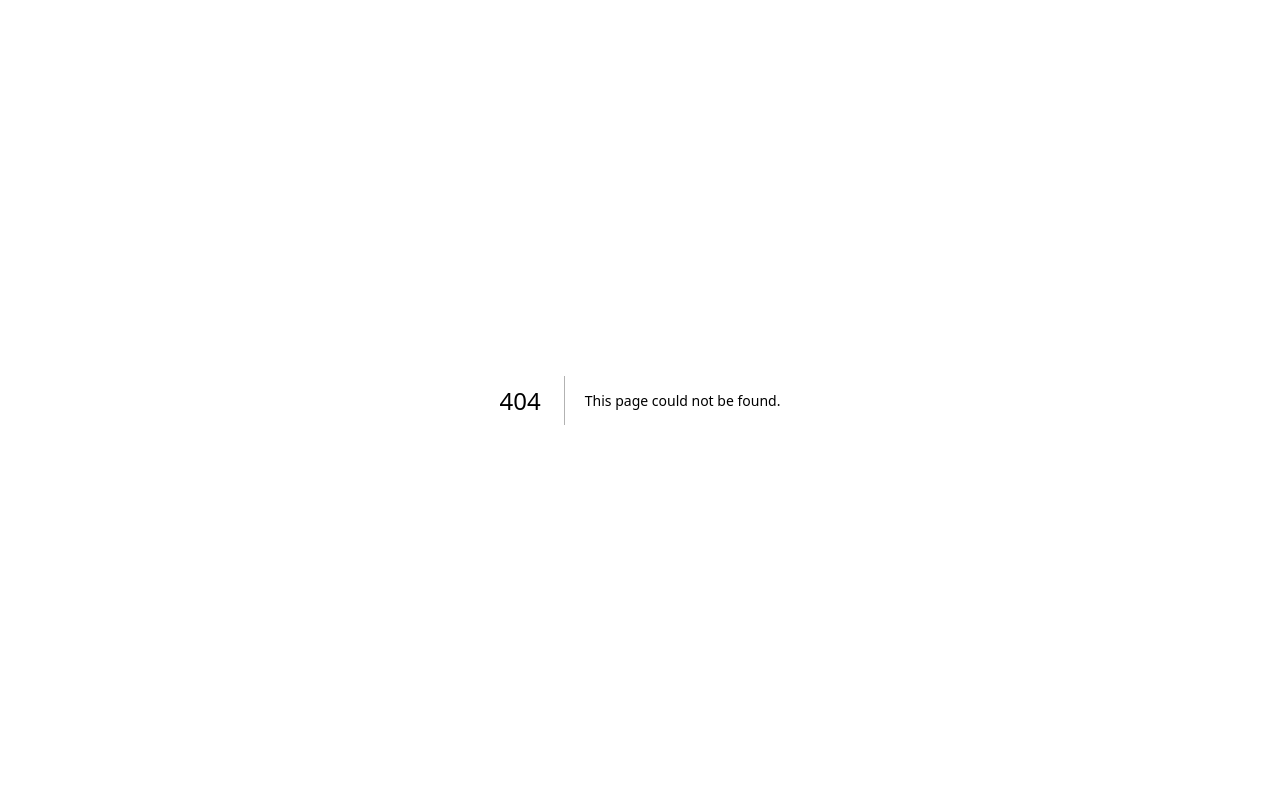
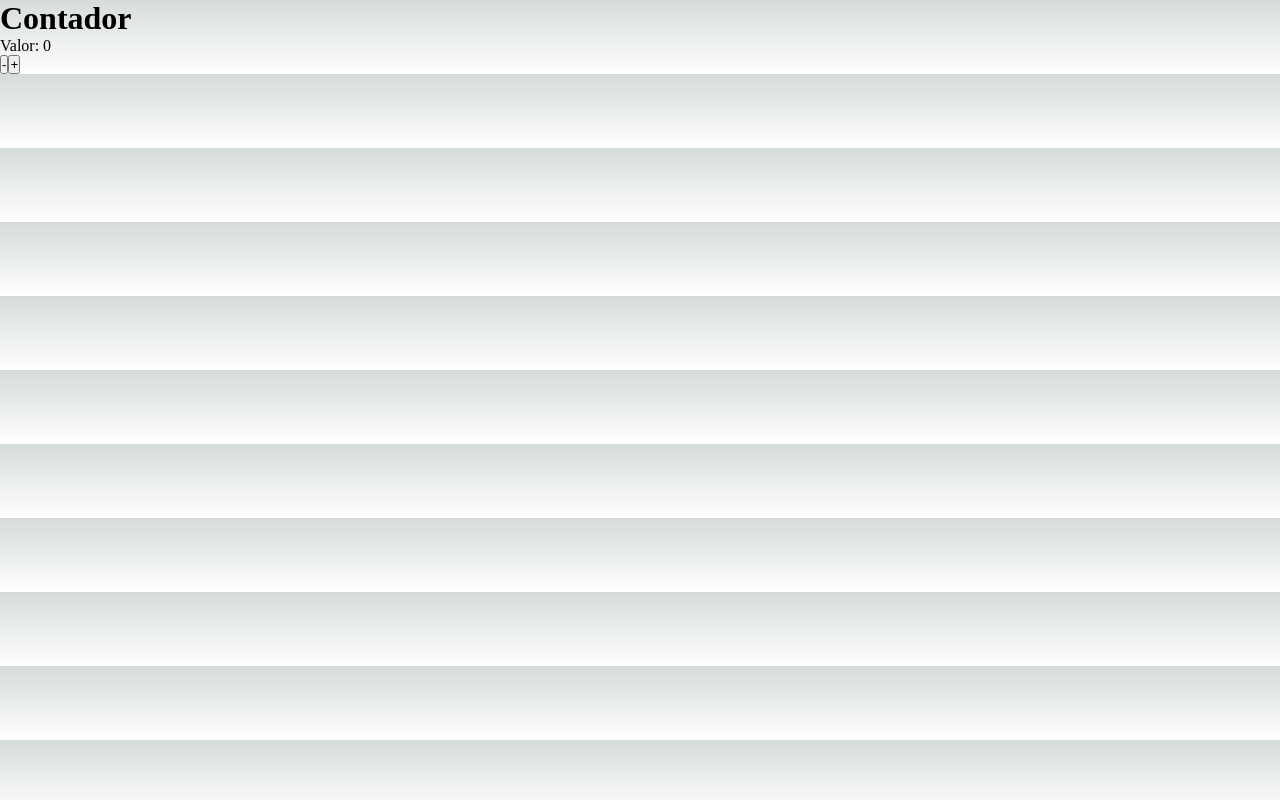
Before and after one commit to luucasor/exerciciosnextjs, a Next.js app: page /estado/contador in a window 1280 px wide. Before the commit this address had no page. Built offline with nearby package versions, Linux system fonts and the light colour scheme.

Commit message:
Desafio1 contador com estado

```diff
--- /dev/null
+++ b/pages/estado/contador.jsx
@@ -0,0 +1,14 @@
+import { useState } from "react"
+
+export default function contador() {
+    const [contador, setContador] = useState(0)
+
+    return (
+        <div>
+            <h1>Contador</h1>
+            <div>Valor: {contador}</div>
+            <button onClick={() =>  {setContador(contador -1)}}>-</button>
+            <button onClick={() =>  {setContador(contador +1)}}>+</button>
+        </div>
+    )
+}
```
